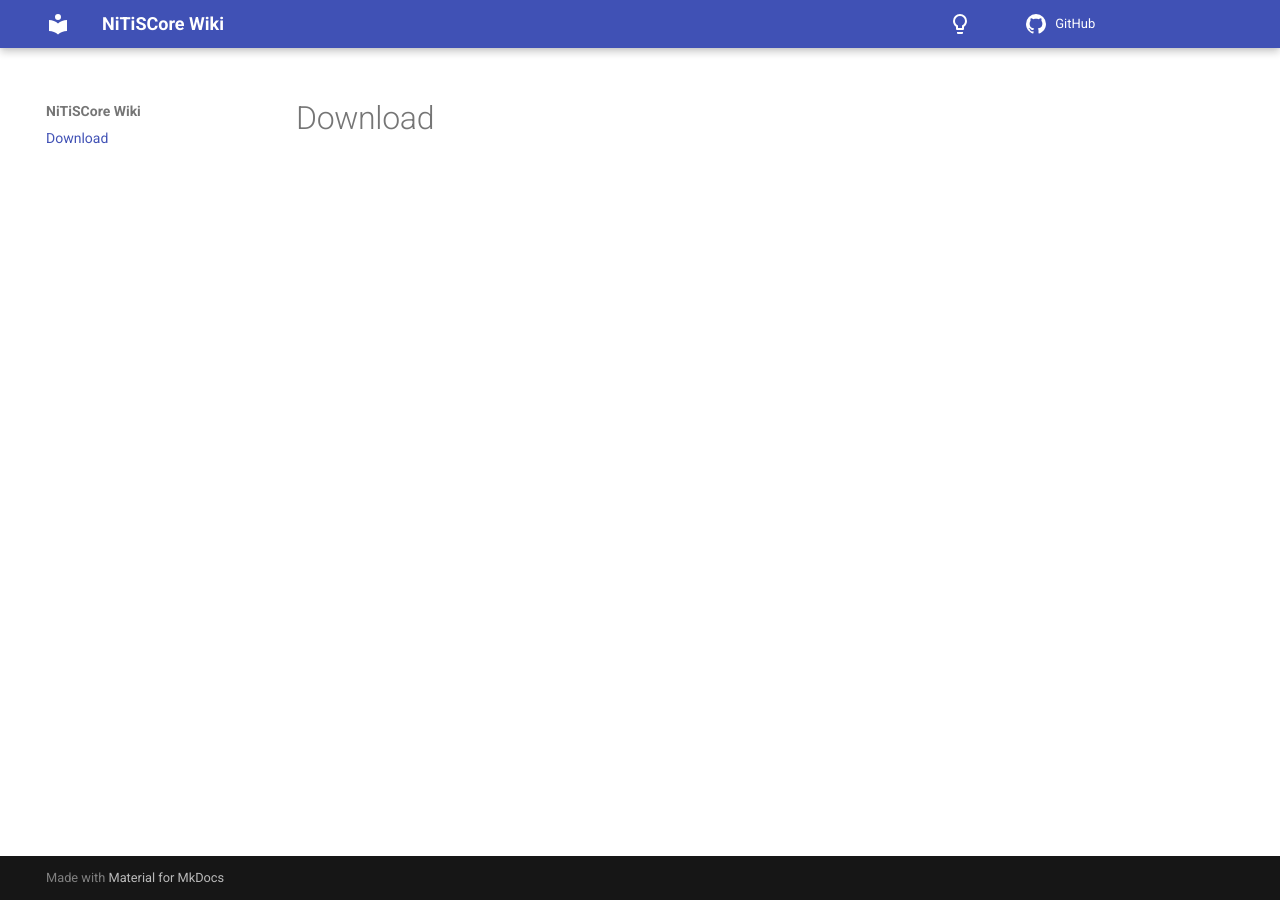
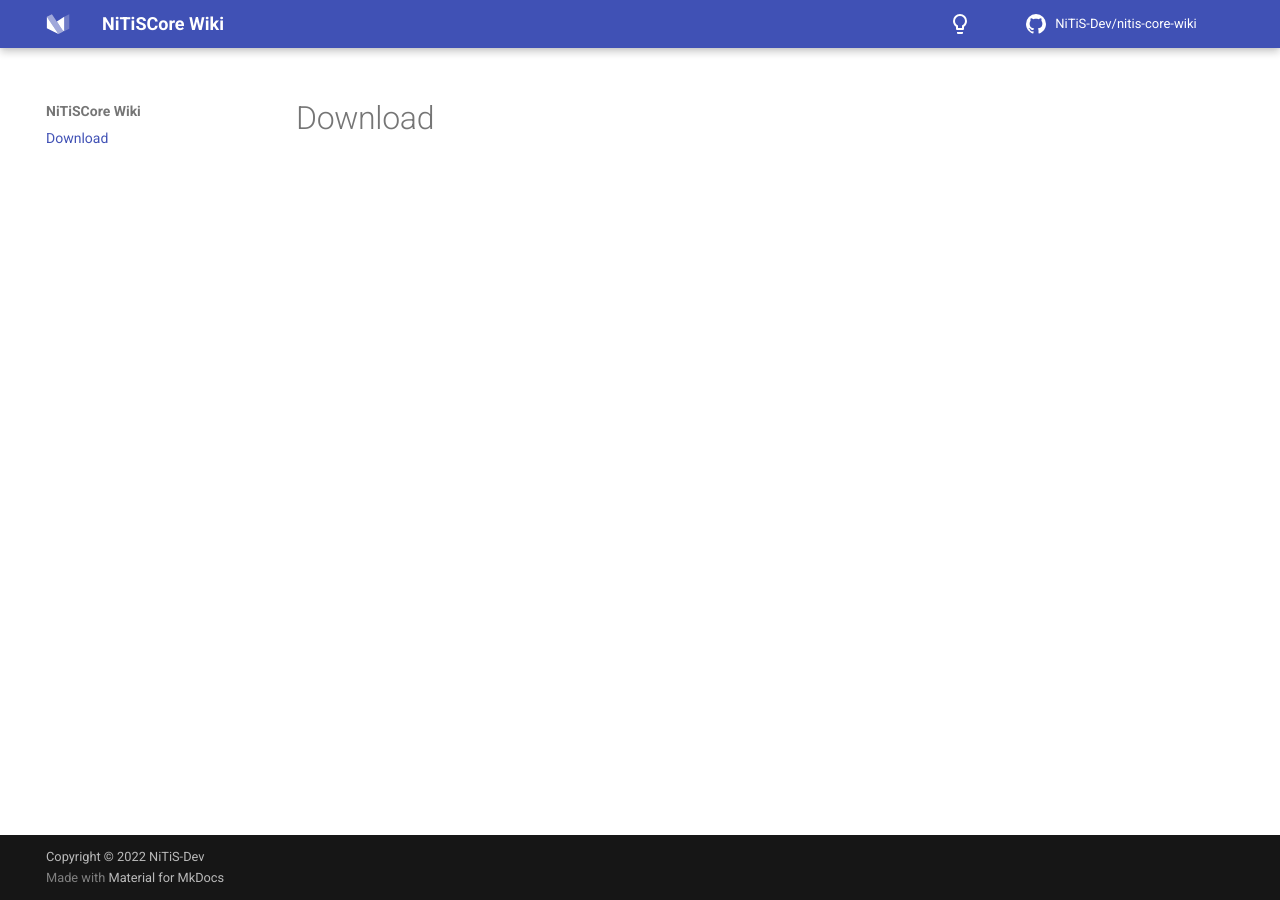
Before and after one commit to NiTiS-Dev/NiTiSLibsWiki, an MkDocs documentation site: the page built from docs/download.md, in a window 1280 px wide. Built offline with MkDocs 1.6.1 and Material for MkDocs 9.7.7, drawn with Linux system fonts in a browser that asks for light colours; some web fonts are replaced; comment, search, counter and statistics services are not loaded.

Commit message:
Update mkdocs.yml

```diff
--- a/mkdocs.yml
+++ b/mkdocs.yml
@@ -2,9 +2,13 @@ site_name: NiTiSCore Wiki
 site_author: NiTiS-Dev
 site_description: Official Wiki of NiTiSCore libraries
 site_url: https://nitis-dev.github.io/nitis-core-wiki/
+
+repo_name: NiTiS-Dev/nitis-core-wiki
 repo_url: https://github.com/NiTiS-Dev/nitis-core-wiki
 
 edit_uri: edit/singleton/docs
+
+copyright: Copyright &copy; 2022 NiTiS-Dev
 
 plugins:
   - git-revision-date
@@ -12,6 +16,7 @@ plugins:
 theme:
   icon:
     repo: material/github
+    logo: logo
   font:
     code: Red Hat Mono
   palette:
@@ -28,7 +33,7 @@ theme:
         icon: material/lightbulb
         name: Switch to light mode
       primary: red
-      accent: pink
+      accent: red
   name: material
   features:
   - navigation.tracking
```
